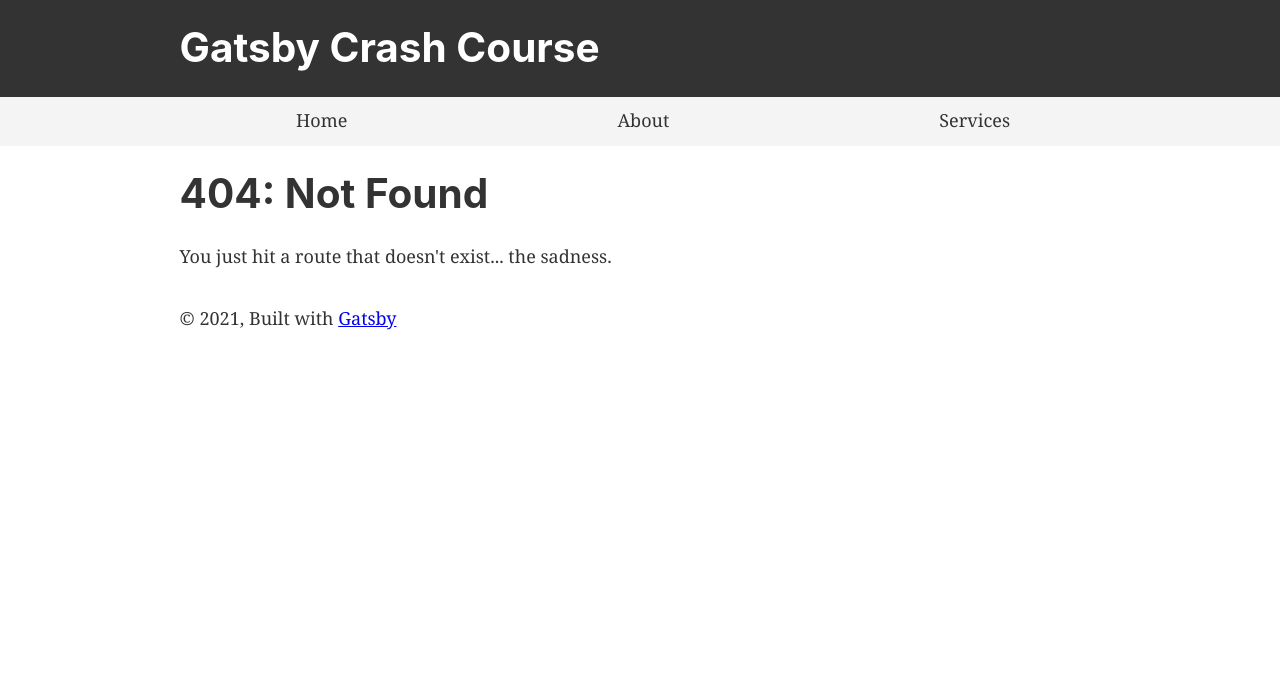
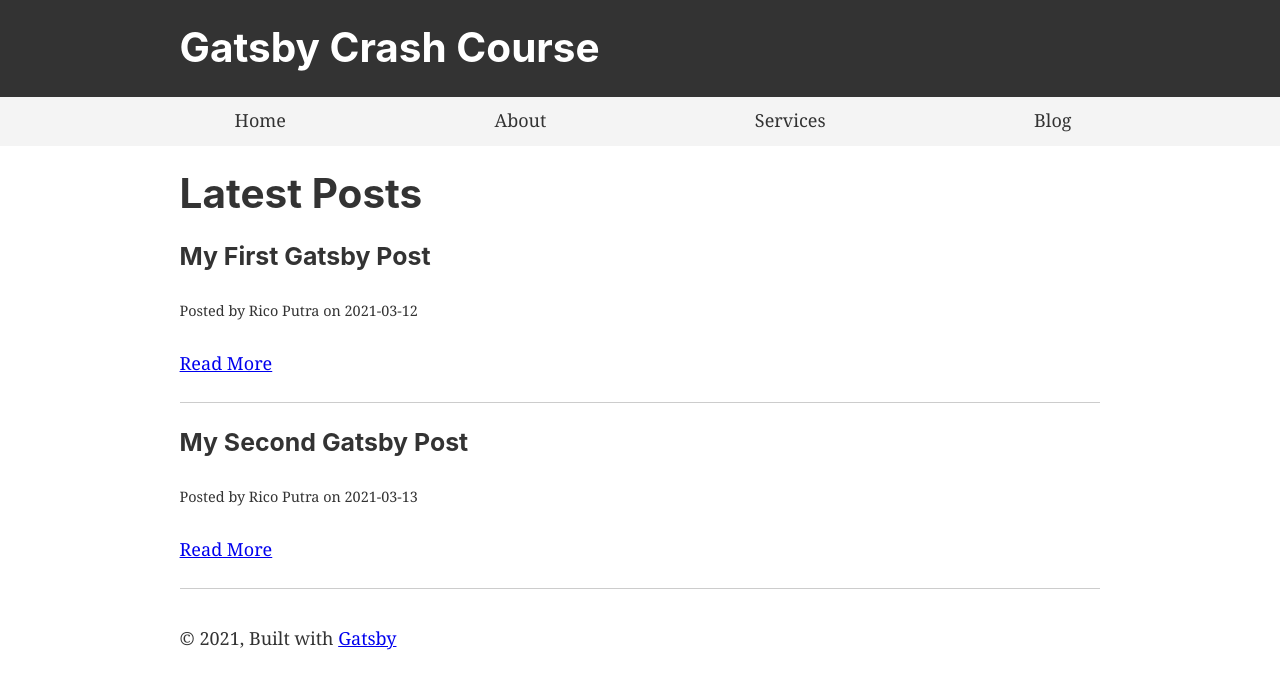
Before and after one commit to ricoputrap/gatsby_crash_course, a Gatsby site: page /blog in a window 1280 px wide. Before the commit this address had no page. Built offline with nearby package versions, Linux system fonts and the light colour scheme; Gatsby itself is replaced by a stand-in of ours.

Commit message:
Implement Blog page consisting a list of blog posts

```diff
--- a/gatsby-config.js
+++ b/gatsby-config.js
@@ -14,10 +14,6 @@ module.exports = {
         name: 'pages',
         path: `${__dirname}/src/pages`,
       }
-      // options: {
-      //   name: `images`,
-      //   path: `${__dirname}/src/images`,
-      // },
     },
     `gatsby-transformer-sharp`,
     `gatsby-transformer-remark`,
--- a/src/components/Menu/menu.js
+++ b/src/components/Menu/menu.js
@@ -8,6 +8,7 @@ const Menu = () => (
       <li><Link to="/">Home</Link></li>
       <li><Link to="/about">About</Link></li>
       <li><Link to="/services">Services</Link></li>
+      <li><Link to="/blog">Blog</Link></li>
     </ul>
   </div>
 )
--- a/src/pages/2021-03-12-post-two/index.md
+++ b/src/pages/2021-03-13-post-two/index.md
@@ -1,6 +1,6 @@
 ---
 path: "/post-two"
-date: "2021-03-12"
+date: "2021-03-13"
 title: "My Second Gatsby Post"
 author: "Rico Putra"
 ---
--- /dev/null
+++ b/src/pages/blog.js
@@ -0,0 +1,49 @@
+import { graphql, Link } from "gatsby";
+import React from "react";
+import Layout from "../components/layout";
+import SEO from "../components/seo";
+
+const BlogPage = ({ data }) => (
+  <Layout>
+    <SEO title="Blog" />
+    <h1>Latest Posts</h1>
+    { data.allMarkdownRemark.edges.map(post => {
+      const postContent = post.node.frontmatter;
+      return (
+        <div key={ post.node.id }>
+          <h3>{postContent.title}</h3>
+          <small>
+            Posted by {postContent.author} on{' '}
+            {postContent.date}
+          </small>
+          <br />
+          <br />
+          <Link to={ postContent.path }>Read More</Link>
+          <br />
+          <br />
+          <hr />
+        </div>
+      )
+    }) }
+  </Layout>
+);
+
+export const pageQuery = graphql`
+  query BlogIndexQuery {
+    allMarkdownRemark {
+      edges {
+        node {
+          id
+          frontmatter {
+            path
+            title
+            date
+            author
+          }
+        }
+      }
+    }
+  }
+`;
+
+export default BlogPage;
```
